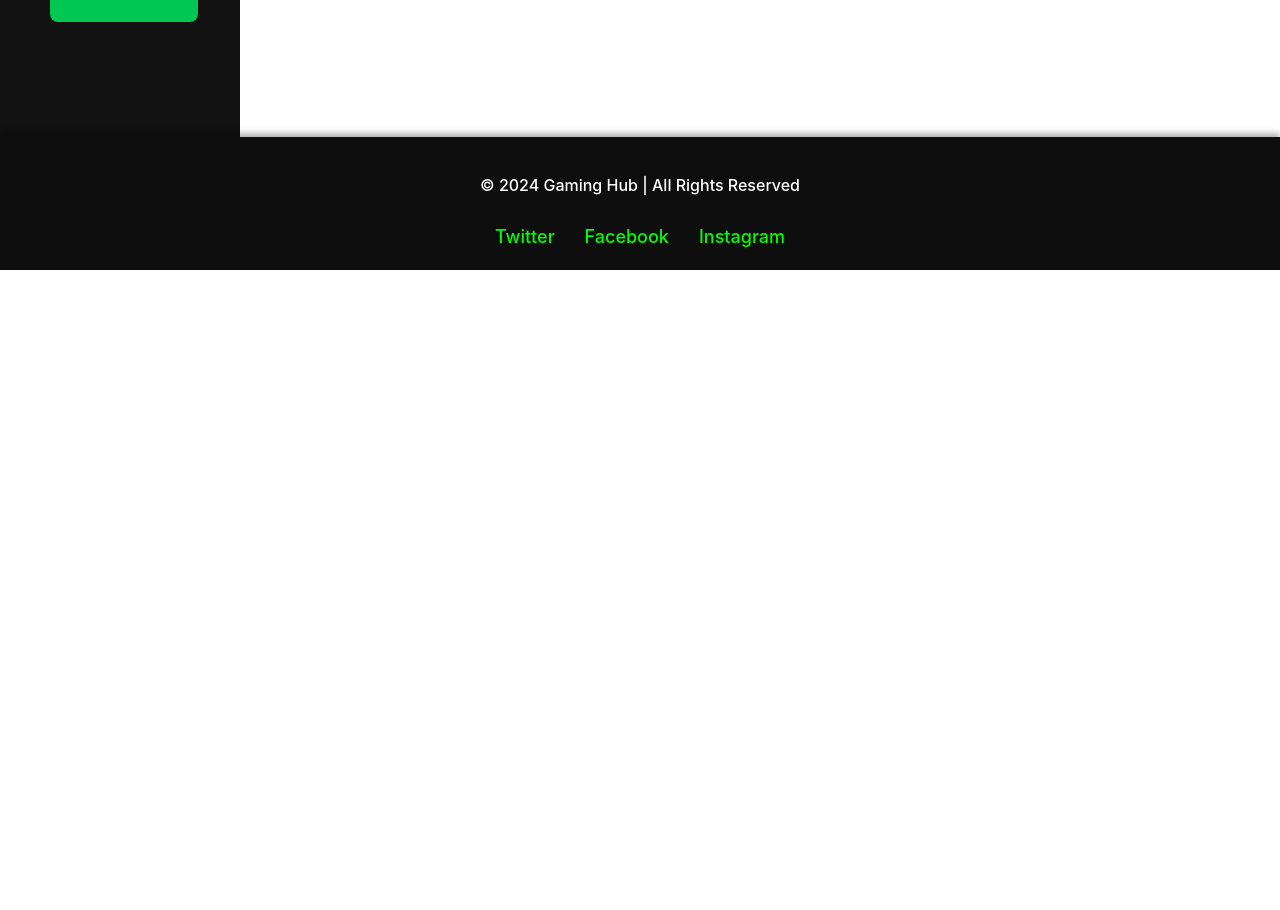
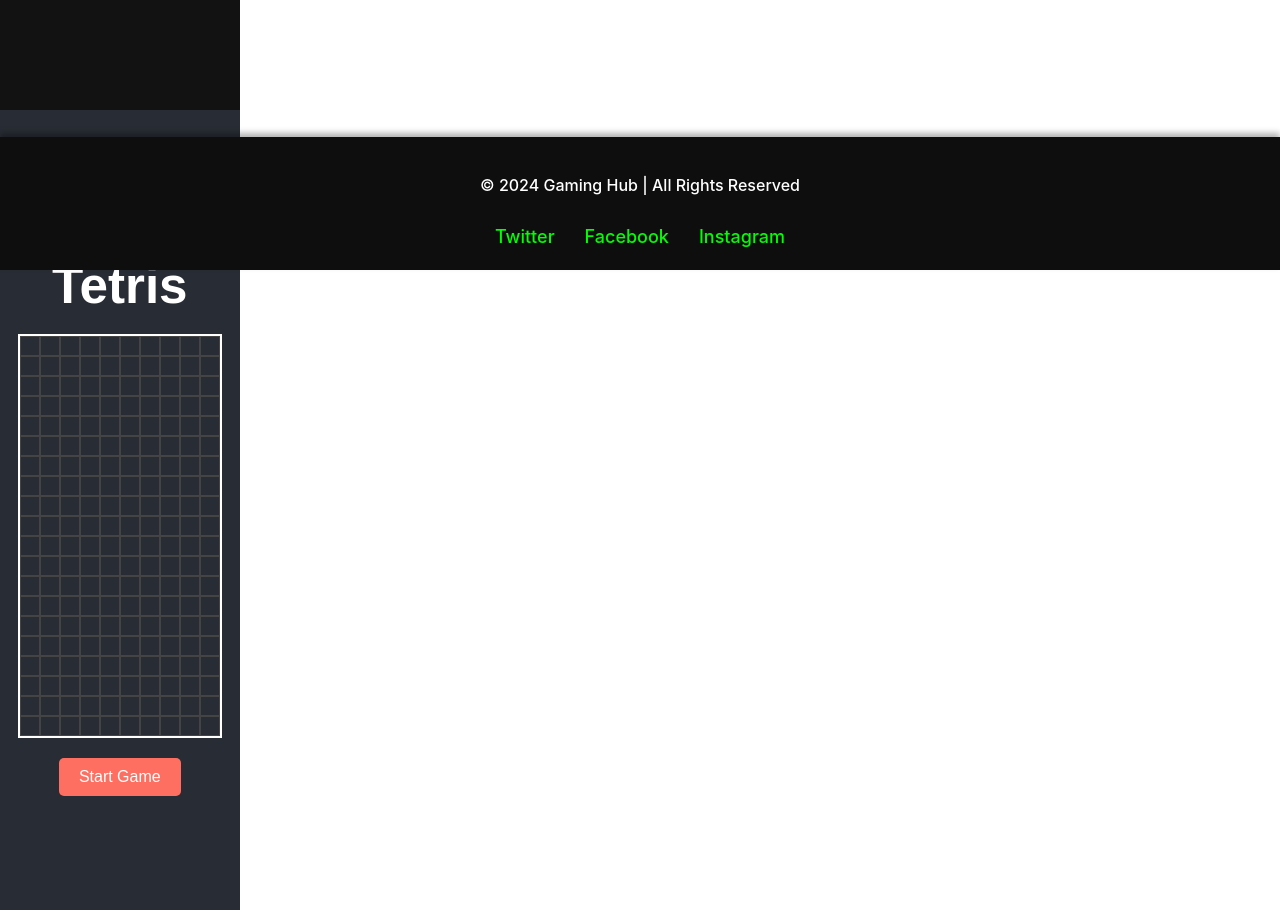
Before and after one commit to dpeyupkaya/react-gaming, a React (Vite) app in the folder games/: page /tetris in a window 1280 px wide. Shown: the part 530-1440 px from the top of the page. Before the commit the page ends 800 px from the top, so only its background shows below. Built offline with nearby package versions, Linux system fonts and the light colour scheme.

Commit message:
tetris  game added

```diff
--- a/games/src/App.jsx
+++ b/games/src/App.jsx
@@ -4,6 +4,7 @@ import Navbar from './components/Navbar/Navbar.jsx';
 import Footer from './components/Footer/Footer.jsx';
 import './App.css'; // Stil dosyasını dahil ediyoruz
 import { Pacman } from './games/pac-man/Pacman.jsx';
+import Tetris from './games/tetris/Tetris.jsx';
 
 function App() {
   return (
@@ -31,7 +32,8 @@ function App() {
       <Routes>
         <Route path="/" element={<h1>Welcome to the Gaming Page!</h1>} />
         {/* <Route path="/snake-game" element={<SnakeGames />} /> */}
-        <Route path='/pacman' element={<Pacman />} />
+        {/* <Route path='/pacman' element={<Pacman />} /> */}
+        <Route path='/tetris' element={<Tetris />} />
       </Routes>
 
       <Footer />
--- a/games/src/games/tetris/Tetris.css
+++ b/games/src/games/tetris/Tetris.css
@@ -0,0 +1,51 @@
+.tetris {
+    display: flex;
+    flex-direction: column;
+    align-items: center;
+    justify-content: center;
+    height: 100vh;
+    background-color: #282c34;
+    color: white;
+    font-family: Arial, sans-serif;
+  }
+
+  h1 {
+    margin-bottom: 20px;
+  }
+
+  .board {
+    display: flex;
+    flex-direction: column;
+    border: 2px solid #fff;
+  }
+
+  .row {
+    display: flex;
+  }
+
+  .cell {
+    width: 20px;
+    height: 20px;
+    border: 1px solid #444;
+    box-sizing: border-box;
+  }
+
+  .cell.filled {
+    background-color: #ff6f61;
+  }
+
+  button {
+    margin-top: 20px;
+    padding: 10px 20px;
+    font-size: 16px;
+    cursor: pointer;
+    background-color: #ff6f61;
+    border: none;
+    color: white;
+    border-radius: 5px;
+    transition: background-color 0.3s ease;
+  }
+
+  button:hover {
+    background-color: #ff4a3d;
+  }
--- a/games/src/games/tetris/Tetris.jsx
+++ b/games/src/games/tetris/Tetris.jsx
@@ -1,7 +1,58 @@
-import React from 'react'
-import './Tetris.css'
-export const tetris = () => {
+import React, { useState, useEffect, useCallback } from 'react';
+import './Tetris.css';
+
+const BOARD_WIDTH = 10;
+const BOARD_HEIGHT = 20;
+
+const createBoard = () => Array.from(Array(BOARD_HEIGHT), () => Array(BOARD_WIDTH).fill(0));
+
+const Tetris = () => {
+  const [board, setBoard] = useState(createBoard());
+  const [currentPiece, setCurrentPiece] = useState(null);
+  const [position, setPosition] = useState({ x: 0, y: 0 });
+
+  const pieces = [
+    [[1, 1, 1, 1]], // I piece
+    [[1, 1], [1, 1]], // O piece
+    [[0, 1, 0], [1, 1, 1]], // T piece
+    [[1, 0, 0], [1, 1, 1]], // L piece
+    [[0, 0, 1], [1, 1, 1]], // J piece
+    [[0, 1, 1], [1, 1, 0]], // S piece
+    [[1, 1, 0], [0, 1, 1]], // Z piece
+  ];
+
+  const randomPiece = () => {
+    const randomIndex = Math.floor(Math.random() * pieces.length);
+    return pieces[randomIndex];
+  };
+
+  const startGame = useCallback(() => {
+    setBoard(createBoard());
+    setCurrentPiece(randomPiece());
+    setPosition({ x: 0, y: 0 });
+  }, []);
+
+  useEffect(() => {
+    startGame();
+  }, [startGame]);
+
+  const renderBoard = () => {
+    return board.map((row, rowIndex) => (
+      <div key={rowIndex} className="row">
+        {row.map((cell, cellIndex) => (
+          <div key={cellIndex} className={`cell ${cell ? 'filled' : ''}`}></div>
+        ))}
+      </div>
+    ));
+  };
+
   return (
-    <div>tetris</div>
-  )
-}
+    <div className="tetris">
+      <h1>Tetris</h1>
+      <div className="board">{renderBoard()}</div>
+      <button onClick={startGame}>Start Game</button>
+    </div>
+  );
+};
+
+export default Tetris;
```
